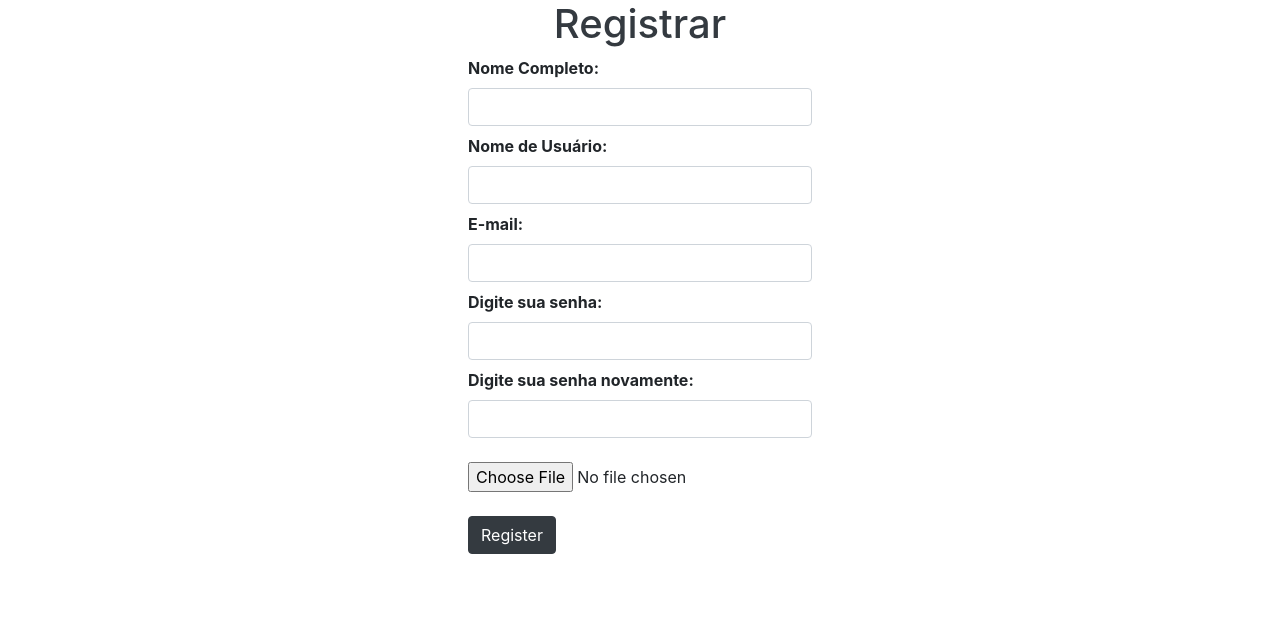
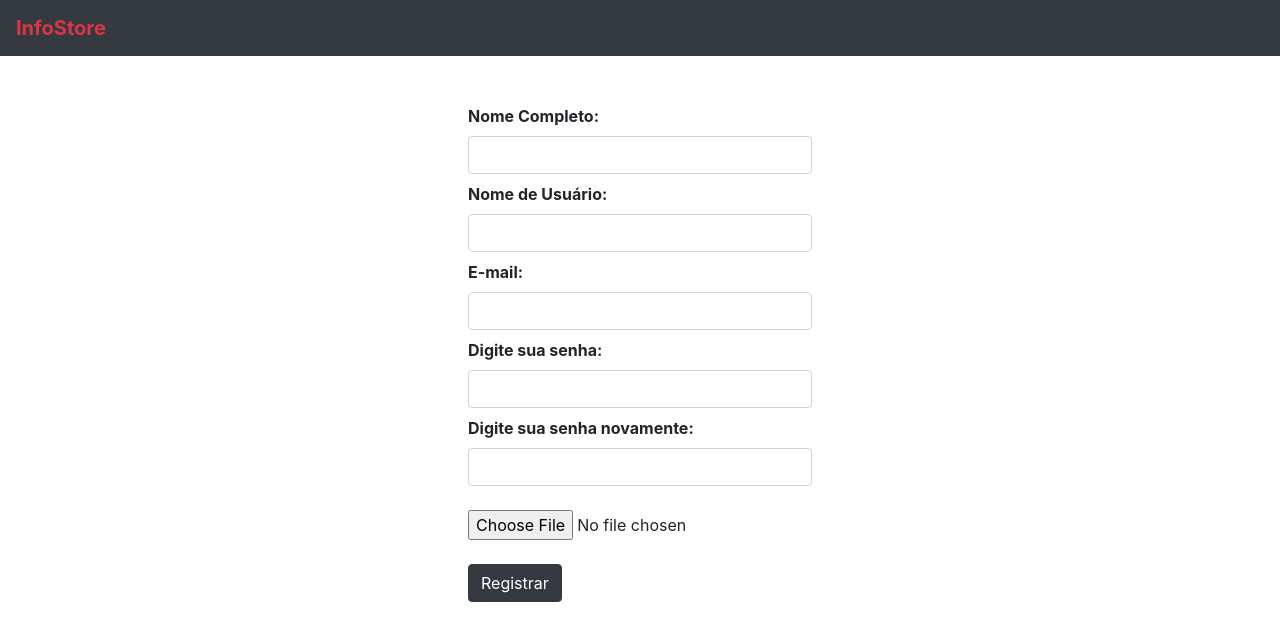
Before and after one commit to endhel/online-store, a Flask app: page /register in a window 1280 px wide. Shown: the top 641 px of the page. Run offline with Flask 2, Linux system fonts and the light colour scheme; some libraries are stand-ins or nearby versions.

Commit message:
register admin

```diff
--- a/store/__init__.py
+++ b/store/__init__.py
@@ -1,8 +1,11 @@
 from flask import Flask
 from flask_sqlalchemy import SQLAlchemy
+from flask_bcrypt import Bcrypt
 
 app = Flask(__name__)
 app.config['SQLALCHEMY_DATABASE_URI'] = 'sqlite:///online_store.db'
+app.config['SECRET_KEY'] = 'dhgjshavfjakskah'
 db = SQLAlchemy(app)
+bcrypt = Bcrypt(app)
 
 from store.admin import routes
--- a/store/admin/form.py
+++ b/store/admin/form.py
@@ -1,4 +1,4 @@
-from wtforms import Form, BooleanField, StringField, PasswordField, validators
+from wtforms import Form, StringField, PasswordField, validators
 
 class RegistrationForm(Form):
     name = StringField('Nome Completo:', [validators.Length(min=4, max=25)])
@@ -6,6 +6,6 @@ class RegistrationForm(Form):
     email = StringField('E-mail:', [validators.Length(min=6, max=35)])
     password = PasswordField('Digite sua senha:', [
         validators.DataRequired(),
-        validators.EqualTo('Confirmar sua senha:', message='As senhas devem ser iguais!')
+        #validators.EqualTo('Confirmacao da senha', message='As senhas devem ser iguais!')
     ])
     confirm = PasswordField('Digite sua senha novamente:')
--- a/store/admin/routes.py
+++ b/store/admin/routes.py
@@ -1,6 +1,8 @@
 from flask import render_template, session, request, url_for, flash, redirect
-from store import app, db
+from store import app, db, bcrypt
 from .form import RegistrationForm
+from .models import User
+import os
 
 
 @app.route('/')
@@ -11,9 +13,10 @@ def home():
 def register():
     form = RegistrationForm(request.form)
     if request.method == 'POST' and form.validate():
-        #user = User(form.username.data, form.email.data,
-                    #form.password.data)
-        #db_session.add(user)
+        hash_password = bcrypt.generate_password_hash(form.password.data)
+        user = User(name=form.name.data, username=form.username.data, email=form.email.data,
+                    password=hash_password)
+        db.session.add(user)
         flash('Registrado com sucesso!')
-        return redirect(url_for('login'))
+        return redirect(url_for('home'))
     return render_template('admin/register.html', form=form, title='Página de Registro')
--- a/store/templates/admin/register.html
+++ b/store/templates/admin/register.html
@@ -2,8 +2,10 @@
 
 {% block content %}
 
-<div class="text-center h1 text-dark">Registrar</div>
-<div class="container d-flex justify-content-center">
+<nav class="navbar navbar-expand-lg navbar-light bg-dark">
+    <a class="navbar-brand text-danger font-weight-bold" href="#">InfoStore</a>
+</nav>
+<div class="container d-flex justify-content-center mt-5">
     {% from "_formhelpers.html" import render_field %}
     <form method="post" enctype="multipart/form-data">
         <div>
@@ -14,7 +16,7 @@
             {{ render_field(form.confirm, class="form-control") }}
             <input type="file" name="photo" class="mt-3">
         </div>
-        <p><input type="submit" value="Register" class="btn btn-dark mt-4"></p>
+        <p><input type="submit" value="Registrar" class="btn btn-dark mt-4"></p>
     </form>
 </div>
 
```
Also changed, not shown: store/admin/models.py (added, +14 -0 lines), store/online_store.db (added).
